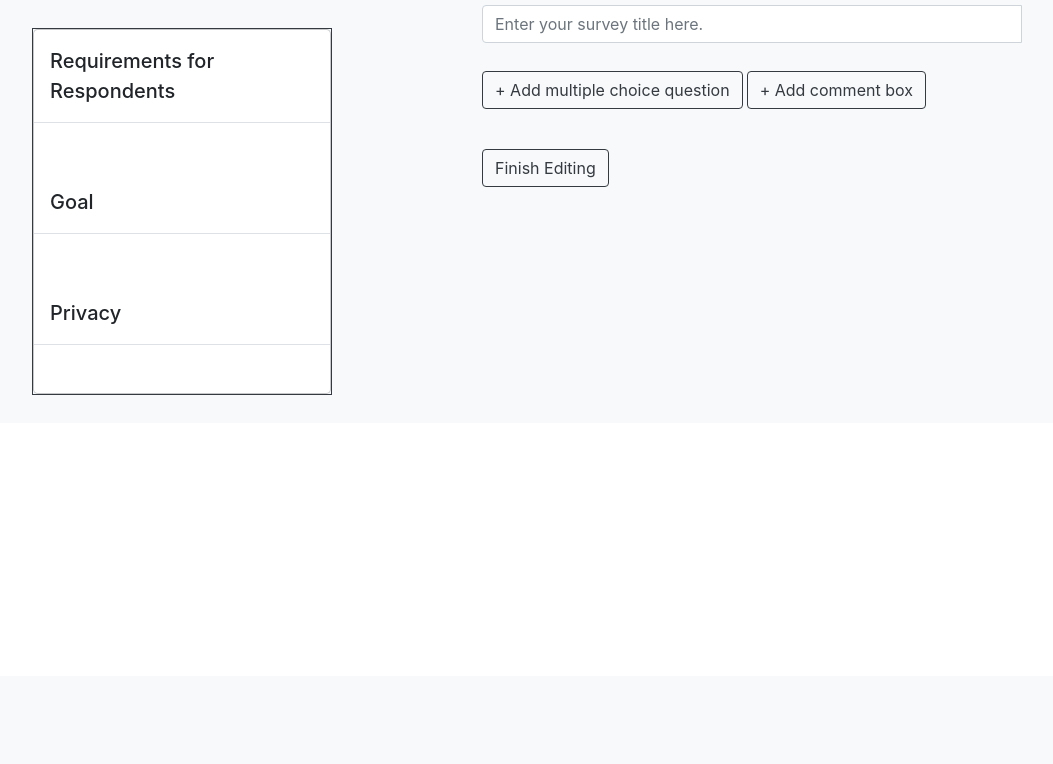
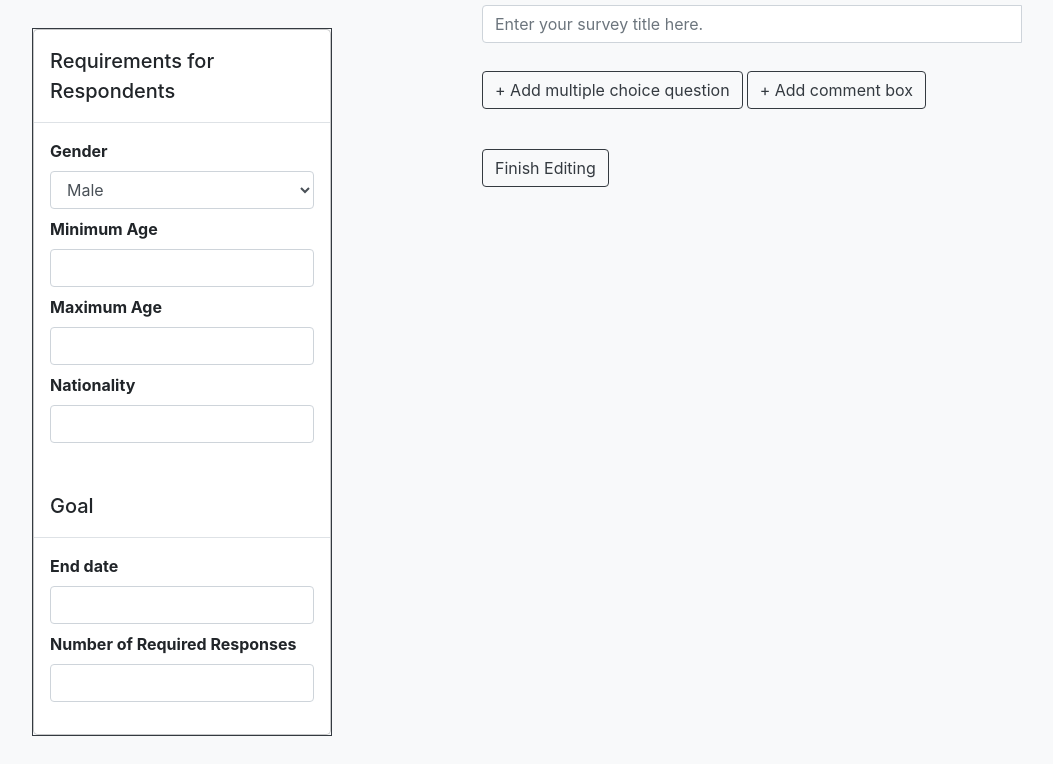
Before and after one commit to BarnettZhang/COMP0034_Group8, a Flask app: template app/templates/create_survey.html in a window 1280 px wide. Shown: the part 124-888 px from the top of the page, without its empty margins (173-1226 px from the left). Before the commit the page ends 519 px from the top, so only its background shows below. Run offline with Flask 2, Linux system fonts and the light colour scheme; the template is opened without the code that fills it: values that come from a table or form of the project are taken from there, others are empty; some libraries are stand-ins or nearby versions.

Commit message:
Full compiled functions

```diff
--- a/app/__init__.py
+++ b/app/__init__.py
@@ -21,12 +21,16 @@ def create_app(config_class=DevConfig):
     :return: A Flask object
     """
     app = Flask(__name__)
+    app.config.from_object(config_class)
 
     # Configure app wth the settings from config.py
     app.config.from_object(config_class)
 
     # Initialise the database and create tables
     db.init_app(app)
+    from app.models import Survey, Answer, Question, User
+    with app.app_context():
+        db.create_all()
 
     from app.main.routes import bp_main
     app.register_blueprint(bp_main)
--- /dev/null
+++ b/app/main/forms.py
@@ -0,0 +1,22 @@
+from flask_wtf import FlaskForm
+from sqlalchemy import or_
+from sqlalchemy.orm import with_polymorphic
+from wtforms import SelectField, StringField, PasswordField, ValidationError, BooleanField
+from wtforms.validators import DataRequired, Email, EqualTo
+
+
+from app import db
+from app.models import Survey, User, Question, Answer
+
+
+class CreateSurveyRequest(FlaskForm):
+    target_gender = SelectField('Gender', choices=[('male', 'Male'), ('female', 'Female'), ('all gender', 'All Gender')])
+    target_minimum_age = StringField('Minimum Age')
+    target_maximum_age = StringField('Maximum Age')
+    nationality = StringField('Nationality')
+    end_date = StringField('End date')
+    respondent_number = StringField('Number of Required Responses')
+
+    def validate_age(self, target_minimum_age, target_maximum_age):
+        if target_minimum_age > target_maximum_age:
+            raise ValidationError('The target maximum age must be higher than the minimum.')
--- /dev/null
+++ b/app/templates/_formhelpers.html
@@ -0,0 +1,12 @@
+{% macro render_field(field) %}
+    <dt>{{ field.label }}
+    <dd>{{ field(**kwargs)|safe }}
+        {% if field.errors %}
+            <ul class="alert-warning list-unstyled">
+                {% for error in field.errors %}
+                    <li>{{ error }}</li>
+                {% endfor %}
+            </ul>
+        {% endif %}
+    </dd>
+{% endmacro %}
--- a/app/templates/create_survey.html
+++ b/app/templates/create_survey.html
@@ -1,7 +1,8 @@
- <script src="../static/js/create_survey.js"></script>
+<script src="../static/js/create_survey.js"></script>
 {% extends "base.html" %}
 {% block title %}Homepage {% endblock %}
 {% block content %}
+    {% from "_formhelpers.html" import render_field %}
 <div class="container">
     <div class="row">
     <div class="col-sm-6">
@@ -12,13 +13,12 @@
             </div>
             <div class="modal-body">
                <form method="post" novalidate>
-
+                {{ form.csrf_token }}
                     <dl>
-                        <!-- >form.gender, class='form-control') }}
-                        form.age, class='form-control') }}
-                         render_field(form.religion, class='form-control') }}
-                       render_field(form.ethnic, class='form-control') }}
-                        render_field(form.nationality, class='form-control') }} -->
+                        {{ render_field (form.target_gender, class='form-control') }}
+                        {{ render_field (form.target_minimum_age, class='form-control') }}
+                        {{ render_field (form.target_maximum_age, class='form-control') }}
+                        {{ render_field(form.nationality, class='form-control') }}
                     </dl>
                 </form>
             </div>
@@ -27,24 +27,11 @@
                 </div>
             <div class="modal-body">
                 <form method="post" novalidate>
-
+                    {{ form.csrf_token }}
                     <dl>
-                        <!--render_field(form.time_window, class='form-control') }}
-                        render_field(form.amount_of_survey, class='form-control') -->
+                        {{ render_field(form.end_date, class='form-control') }}
+                        {{ render_field(form.respondent_number, class='form-control') }}
                     </dl>
-                </form>
-            </div>
-            <div class="modal-header">
-                    <h5 class="modal-title">Privacy</h5>
-                </div>
-            <div class="modal-body">
-                <form method="post" novalidate>
-
-                <dl>
-                    <!--render_field(form.open_access) }}
-                     render_field(form.friend_only) }}
-                     render_field(form.private) -->
-                </dl>
                 </form>
             </div>
             </div>
--- a/config.py
+++ b/config.py
@@ -8,7 +8,7 @@ CWD = dirname(abspath(__file__))
 class Config(object):
     DEBUG = False
     TESTING = False
-    SQLALCHEMY_DATABASE_URI = 'sqlite:///' + join(CWD, 'cscourses.sqlite')
+    SQLALCHEMY_DATABASE_URI = 'sqlite:///' + join(CWD, 'qnr.sqlite')
     SQLALCHEMY_TRACK_MODIFICATIONS = False
     SECRET_KEY = 'dfdQbTOExternjy5xmCNaA'
 
```
Also changed, not shown: app/main/routes.py (+6 -3 lines), app/models.py (+13 -6 lines).
